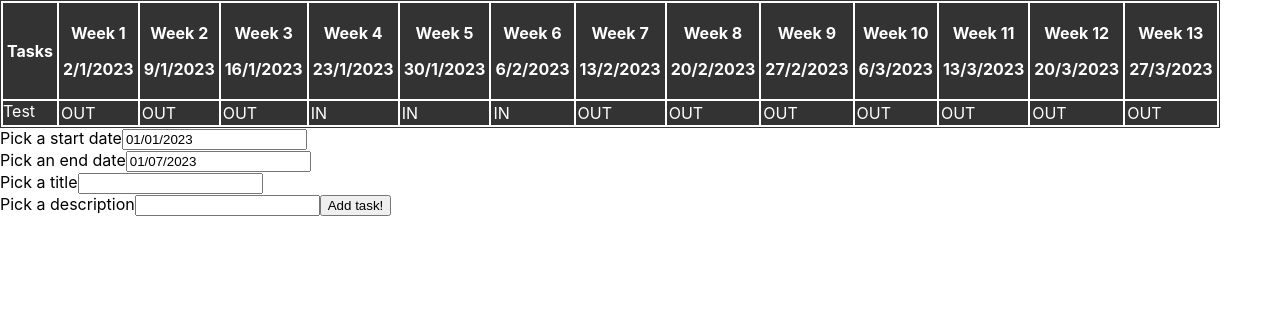
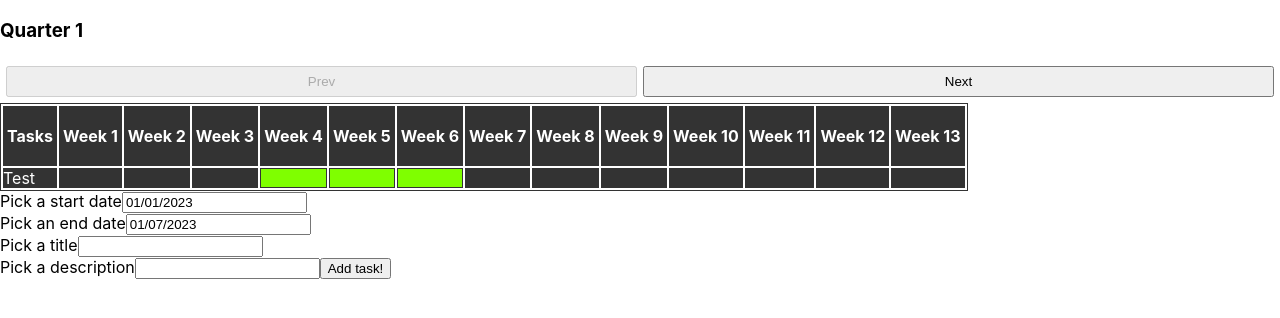
Before and after one commit to Martialis39/quaterly-calendar, a React (Create React App) app: page / in a window 1280 px wide. Shown: the top 318 px of the page. Built offline with nearby package versions, Linux system fonts and the light colour scheme.

Commit message:
Add buttons to change quarter

```diff
--- a/src/js/components/Table.tsx
+++ b/src/js/components/Table.tsx
@@ -1,5 +1,7 @@
+import { useState } from "react"
 import { Task, Week, isDateInWeek } from "../utility"
 import { QUARTER_STARTS } from "../utility"
+import styles from './Table.module.css'
 
 interface TableProps {
     weeks: Week[],
@@ -12,9 +14,8 @@ const renderWeekHeader = (week: Week) => {
     const day = date.getDate()
     const month = date.getMonth() + 1
     return <th key={String(day + month)}>
-        <div>
+        <div className={styles.tableCell}>
             <p>Week {week.nr}</p>
-            <p>{day}/{month}/{date.getFullYear()}</p>
         </div>
     </th>
 }
@@ -26,9 +27,9 @@ const renderTasks = (tasks: Task[], relevantWeeks: Week[]) => {
                 {relevantWeeks.map((week: Week) => {
                     const isStartDateWithinWeek = isDateInWeek(week, task.start)
                     if((week.startDate >= task.start || isStartDateWithinWeek) && week.startDate <= task.end){
-                        return <td>{'IN'}</td>
+                        return <td className={styles.active} />
                     } else {
-                        return <td>{'OUT'}</td>
+                        return <td />
                     }
                 })}
             </tr>)
@@ -36,17 +37,35 @@ const renderTasks = (tasks: Task[], relevantWeeks: Week[]) => {
 }
 
 export const Table = ({weeks, currentQuarter, tasks}: TableProps) => {
-    let endDate = new Date(QUARTER_STARTS[currentQuarter + 1 > 3 ? 0 : currentQuarter + 1])
-    if(currentQuarter + 1 > 3){
+    const [quarter, setQuarter] = useState<number>(currentQuarter)
+    let endDate = new Date(QUARTER_STARTS[quarter + 1 > 3 ? 0 : quarter + 1])
+    if(quarter + 1 > 3){
         endDate.setFullYear(endDate.getFullYear() + 1)
     }
     const relevantWeeks = weeks.filter(function(week: Week){
-                return week.startDate <= endDate && week.startDate > QUARTER_STARTS[currentQuarter]
+                return week.startDate <= endDate && week.startDate > QUARTER_STARTS[quarter]
               })
 
     const tableHeaders = relevantWeeks.map(renderWeekHeader)
 
     return (
+        <>
+            <div>
+                <h3>Quarter {quarter + 1}</h3>
+                <div className={styles.buttons}>
+                    <button disabled={quarter < 1} onClick={() => {
+                        setQuarter(old => {
+                            return Math.max(0, old - 1)
+                        })
+                    }}>Prev</button>
+                    <button disabled={quarter > 2} onClick={() => {
+                        setQuarter(old => {
+                            return Math.min(3, old + 1)
+                        })
+                    }}>Next</button>
+                </div>
+
+            </div>
             <table>
             <thead>
                 <tr>
@@ -56,5 +75,6 @@ export const Table = ({weeks, currentQuarter, tasks}: TableProps) => {
                 {tasks && renderTasks(tasks, relevantWeeks)}
             </thead>
             </table>
+        </>
  )
 }
```
Lines whose indentation alone changed are shown as unchanged.
